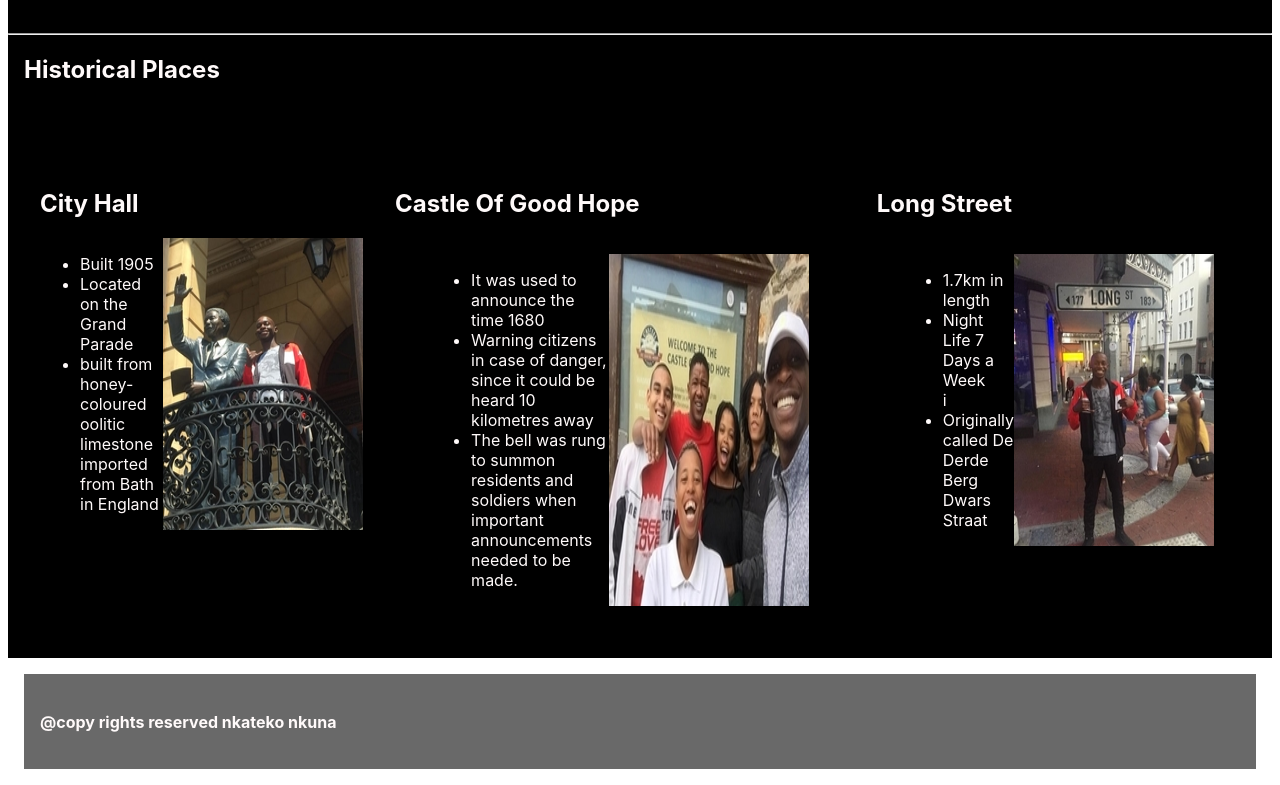
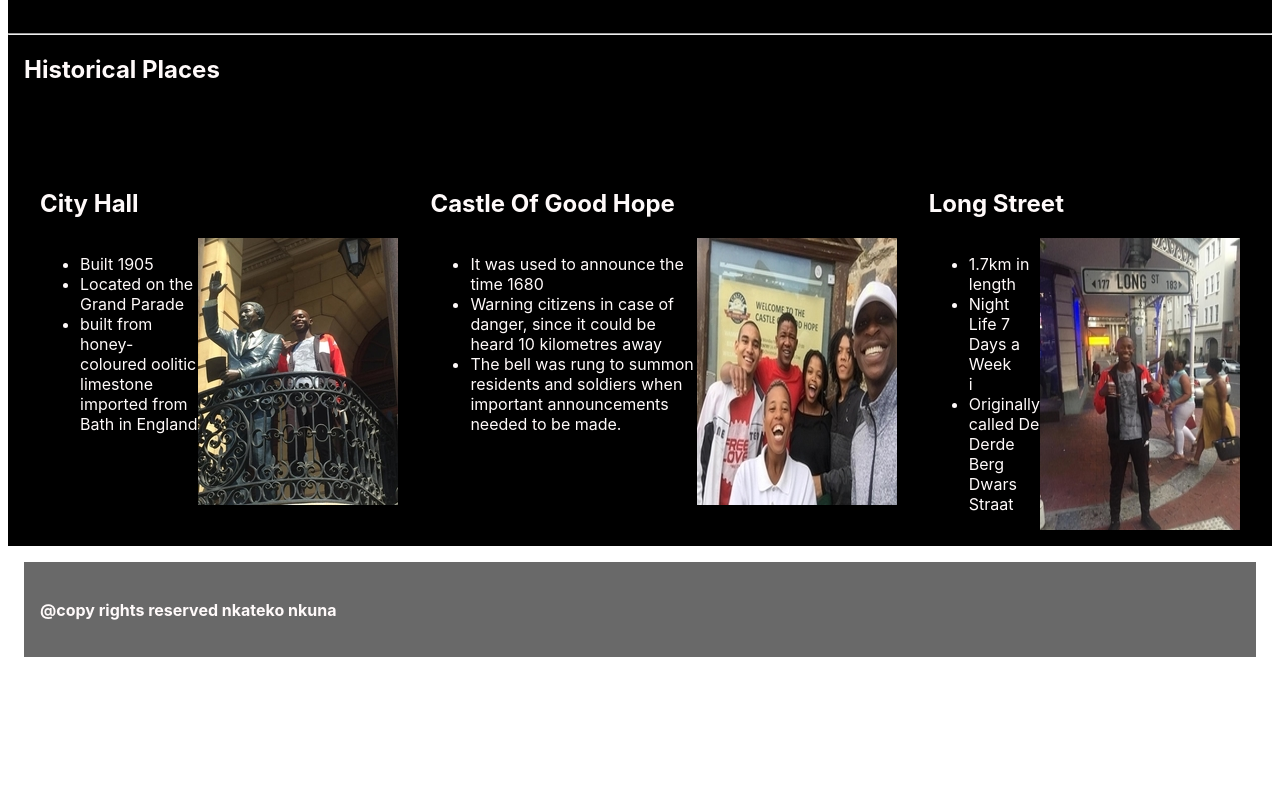
Before and after one commit to Nkateko00/basic-website, a plain HTML site: page my-webpage.html in a window 1280 px wide. Shown: the part 1058-1843 px from the top of the page. After the commit the page ends 1731 px from the top, so only its background shows below. Drawn offline with Linux system fonts and the light colour scheme.

Commit message:
more testing

```diff
--- a/css/code.css
+++ b/css/code.css
@@ -65,15 +65,11 @@ body {
     .castle {
         color:snow;
          display :flex;
-         padding:1em;
-         margin :20px;
          flex:1;
     }
     .longStreet{
         color:snow;
         display :flex;
-        padding:1em;
-        margin :10px;
         flex:1;
 
     }
```
